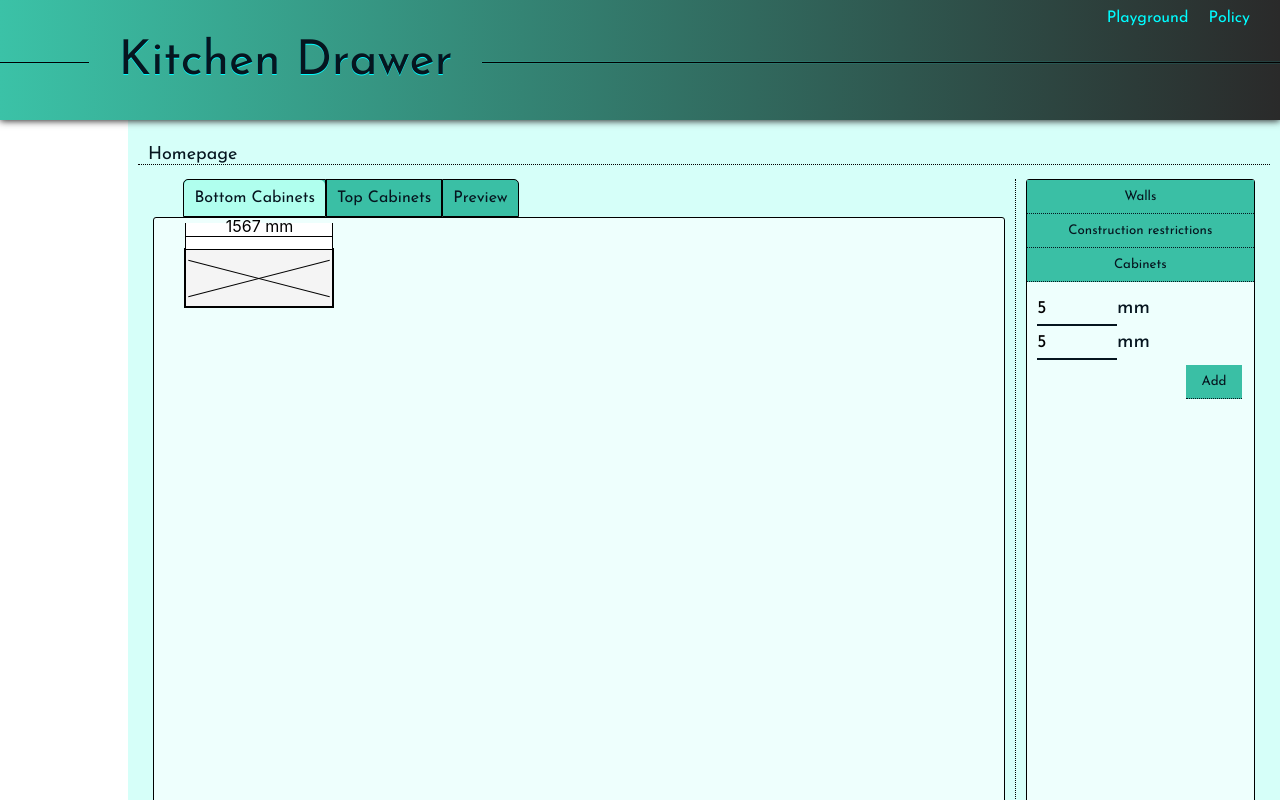
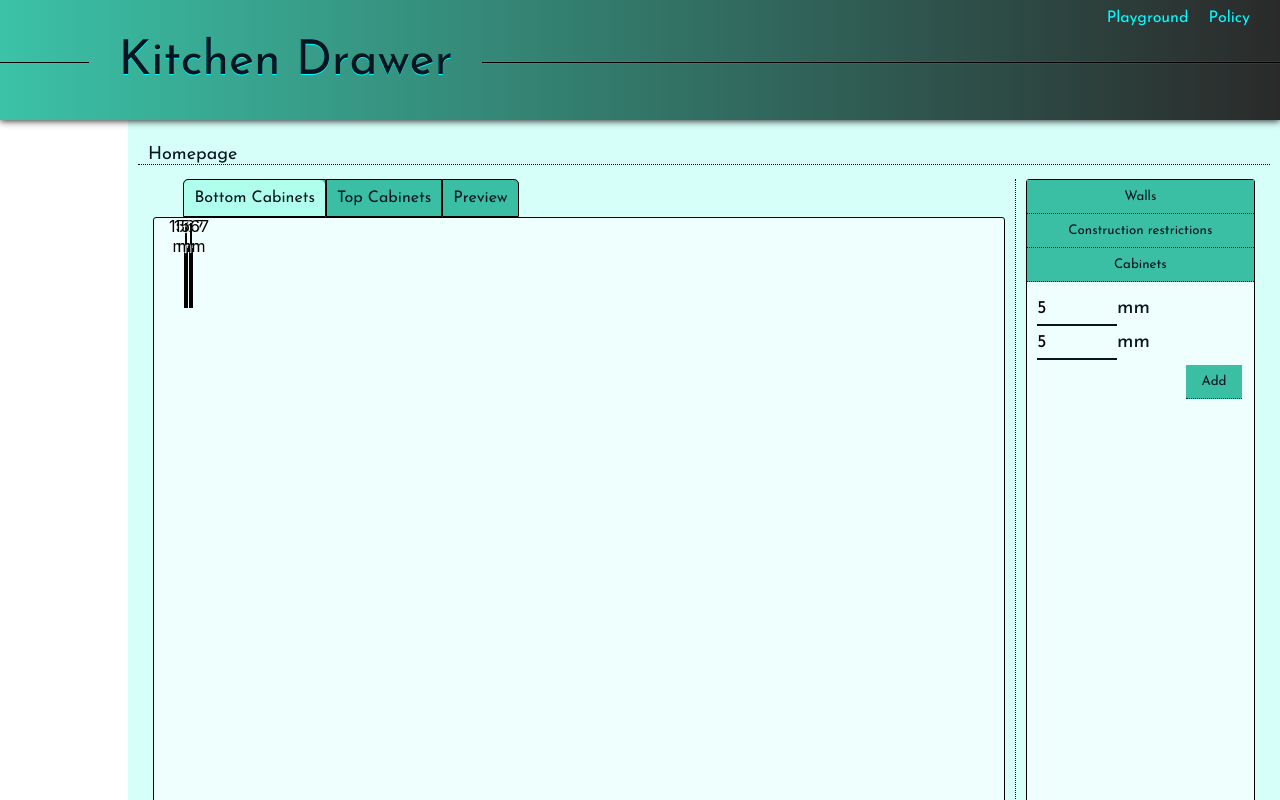
Before and after one commit to PaweLewoniewski/kitchendrawer, a React (Create React App) app: page /bottomCabinets in a window 1280 px wide. Both pictures are taken after typing "5", "5" into the empty fields and a click on the button "Add". Shown: the top 800 px of the page. Built offline with nearby package versions, Linux system fonts and the light colour scheme.

Commit message:
cabinBox

```diff
--- /dev/null
+++ b/src/playground/cabinetBox.tsx
@@ -0,0 +1,89 @@
+import styled from "styled-components";
+
+const CabinetBox = () => {
+    return (
+        <CabinBox>
+            <DimensionsBoxLines />
+            <DimensionsBoxNames><DimensionText>1567 mm</DimensionText></DimensionsBoxNames>
+        </CabinBox>
+    );
+};
+export default CabinetBox;
+
+const CabinBox = styled.div`
+    width:150px;
+    height:60px;
+    /* transform: rotate(0.25turn); */
+    border:2px solid black;
+    border-bottom:4px solid black;
+    box-sizing: border-box;
+    display:flex;
+    align-items:center;
+    justify-content:center;
+    position:relative;
+    background:#f4f4f4;
+    margin:0px 1px;
+`;
+
+const DimensionsBoxLines = styled.div`
+    width:100%;
+    height:15px;
+    border:1px solid black;
+    border-top:none;
+    border-bottom:none;
+    position:absolute;
+    top:-16px;
+    left:-1px;
+    background:white;
+`;
+
+const DimensionsBoxNames = styled.div`
+    width:100%;
+    height:10px;
+    border:1px solid black;
+    display:flex;
+    align-items:center;
+    text-align:center;
+    justify-content:center;
+    position:absolute;
+    top:-27px;
+    left:-1px;
+    text-align:center;
+    border-top:none;
+    padding-bottom:3px;
+    background:white;
+    text-shadow:1px 1px 1px white;
+`;
+
+const DimensionText = styled.p`
+    font-size:16px;
+    text-shadow:1px 1px 1px white;
+    position:absolute;
+    top:-23px;
+`;
+
+// const CrossLine = styled.div`
+//     width:100%;
+//     height:1px;
+//     background:black;
+//     transform: rotate(0.54turn);
+//     position:relative;
+//     &:after{
+//         content:'';
+//         width:100%;
+//         height:1px;
+//         background:black;
+//         position:absolute;
+//         transform: rotate(-0.58turn);
+//     }
+// `;
+
+
+
+
+// const Room = styled.div<RoomData>`
+//     width:${props => props.roomWidth !== 0 ? `${props.roomWidth}px` : '0px'};
+//     height:${props => props.roomDepth !== 0 ? `${props.roomDepth}px` : '0px'};
+//     border:2px solid black;
+//     box-sizing: border-box;
+// `;
--- a/src/playground/previewView.tsx
+++ b/src/playground/previewView.tsx
@@ -3,6 +3,7 @@ import styled from "styled-components";
 import { useAppDispatch, useAppSelector } from "../store/reducer";
 import { RootState } from "../store/store";
 import { RoomData } from "../store/types";
+import CabinetBox from "./cabinetBox";
 import RestrictionBox from "./restrictionBox";
 
 const PreviewView = () => {
@@ -31,6 +32,7 @@ const PreviewView = () => {
             (<Room key={index} roomWidth={item.roomWidth} roomDepth={item.roomDepth}>
                 {/* Dimensions Playground Room */}
                 <RestrictionBox />
+                <CabinetBox />
             </Room>
             )) : 'Set Room Dimensions'}
         </>
@@ -43,4 +45,5 @@ const Room = styled.div<RoomData>`
     height:${props => props.roomDepth !== 0 ? `${props.roomDepth}px` : '0px'};
     /* border:2px solid black; */
     box-sizing: border-box;
+    display:flex;
 `;
```
